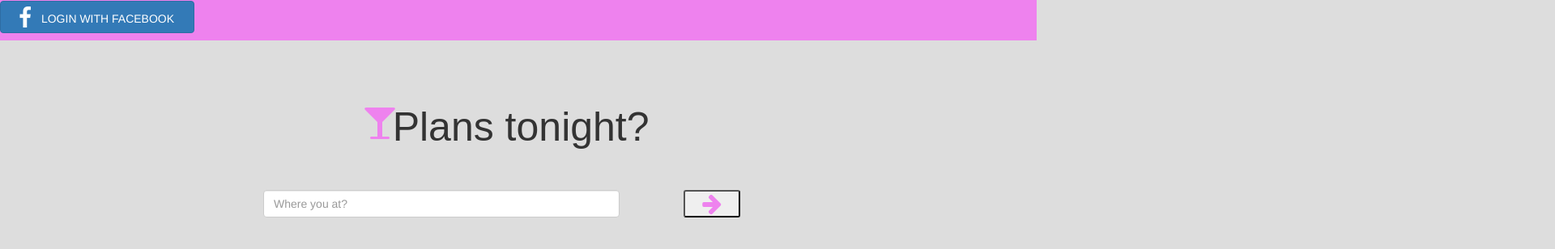
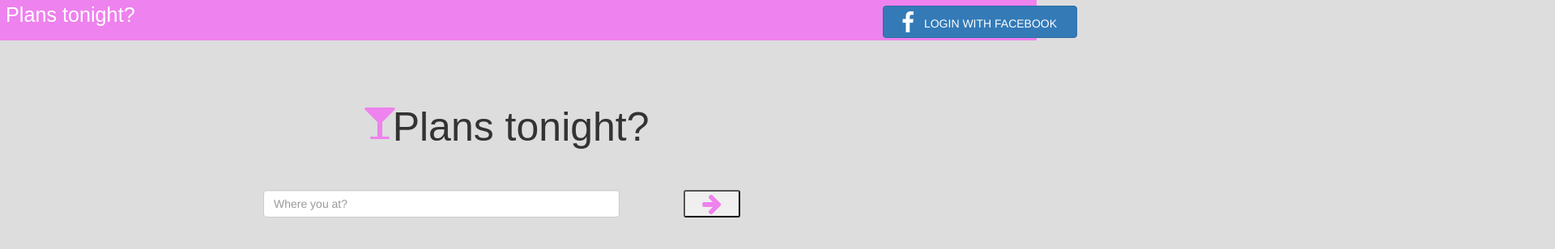
Before and after one commit to Pain247/bar-d34, a website: page public/login.html in a window 1280 px wide. Shown: the top 308 px of the page at 81% size, 1920 px wide, since content can reach past the window. Drawn offline with nearby package versions, Linux system fonts and the light colour scheme; some packages are replaced by stand-ins of ours; no server answers.

Commit message:
Update login.css

```diff
--- a/public/css/login.css
+++ b/public/css/login.css
@@ -27,9 +27,9 @@ i{
   margin-top: 0px;
 }
 .btn {
-	margin: 0 1300x;//1090
+	margin: 0 1090px;//1090
 	color: white;
-  margin-top: -135px; //218
+  margin-top: -129px; //218
 	background-color:green;
 	display: inline-block;
 	border: 0;
```
